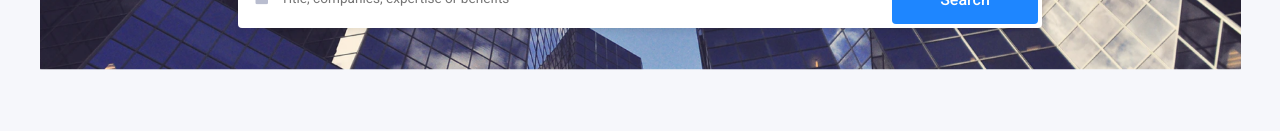
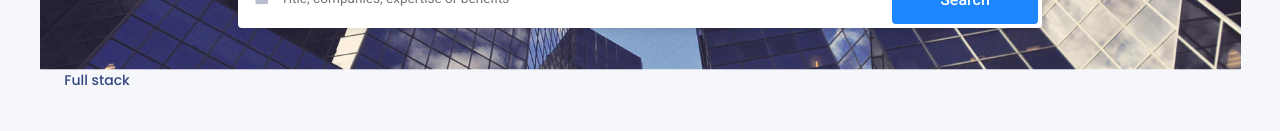
Before and after one commit to bekhzodturdialiev/github-jobs, a Vue app: page / in a window 1280 px wide. Shown: the part 169-300 px from the top of the page. Built offline with nearby package versions, Linux system fonts and the light colour scheme.

Commit message:
feat: add CheckBox component

```diff
--- a/src/components/CheckBox.vue
+++ b/src/components/CheckBox.vue
@@ -0,0 +1,50 @@
+<template>
+  <label class="search-criteria">
+    <input type="checkbox" class="search-criteria__checkbox" />
+    <span class="search-criteria__icon"></span>
+    <span class="search-criteria__title"><slot></slot></span>
+  </label>
+</template>
+
+<script>
+export default {
+  name: "CheckBox"
+};
+</script>
+
+<style lang="scss">
+.search-criteria {
+  display: flex;
+  align-items: center;
+  &__icon {
+    font-size: 1em;
+    display: inline-block;
+
+    &:after {
+      display: inline-block;
+      vertical-align: middle;
+      font-size: 1.5em;
+      font-family: "Material Icons";
+    }
+  }
+  &__checkbox {
+    display: none;
+  }
+  &__checkbox:not(:checked) ~ &__icon:after {
+    content: "\e835";
+    color: #b9bdcf;
+    margin: -3px;
+  }
+  &__checkbox:checked ~ &__icon:after {
+    content: "\e834";
+    color: #1e86ff;
+    margin: -3px;
+  }
+
+  &__title {
+    font: 500 0.875em "Poppins";
+    margin: 0 0 0 12px;
+    color: #334680;
+  }
+}
+</style>
--- a/src/views/Home.vue
+++ b/src/views/Home.vue
@@ -2,18 +2,21 @@
   <div class="home">
     <Header></Header>
     <GlobalSearch></GlobalSearch>
+    <CheckBox>Full stack</CheckBox>
   </div>
 </template>
 
 <script>
 import Header from "@/components/Header.vue";
 import GlobalSearch from "@/components/GlobalSearch.vue";
+import CheckBox from "@/components/CheckBox.vue";
 
 export default {
   name: "Home",
   components: {
     Header,
     GlobalSearch,
-  },
+    CheckBox
+  }
 };
 </script>
```
